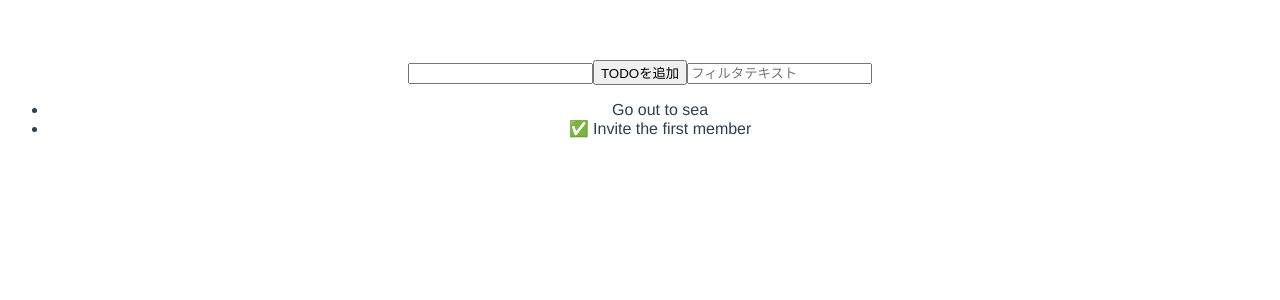
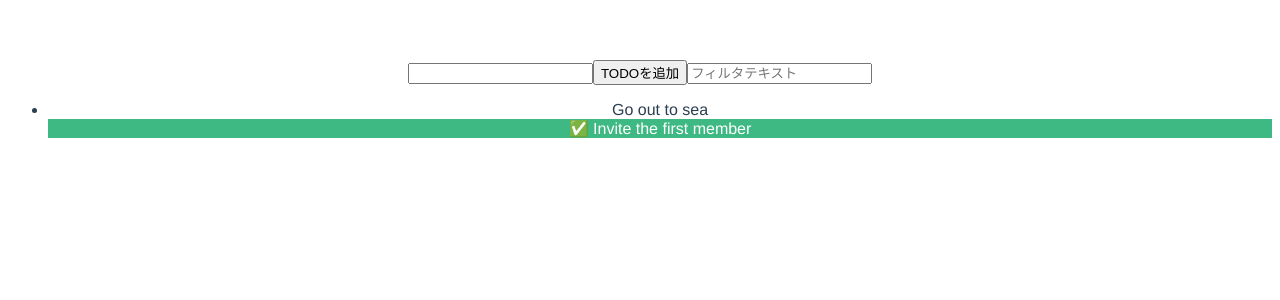
Before and after one commit to Takahiro800/vue-sample-todo, a Vue app in the folder vue-todo-list/: page / in a window 1280 px wide. Shown: the top 300 px of the page. Built offline with nearby package versions, Linux system fonts and the light colour scheme.

Commit message:
style(p55-3): todoリストを装飾

```diff
--- a/vue-todo-list/src/components/ToDoList.vue
+++ b/vue-todo-list/src/components/ToDoList.vue
@@ -4,13 +4,26 @@
     <button v-on:click="handleClick">TODOを追加</button>
     <input v-model="filterValue" placeholder="フィルタテキスト" />
     <ul>
-      <li v-for="todo in filterdTodoItems" v-bind:key="todo.id" v-on:click="todo.done = !todo.done">
+      <li
+        v-for="todo in filterdTodoItems"
+        v-bind:key="todo.id"
+        v-on:click="todo.done = !todo.done"
+        class="todo-item"
+        v-bind:class="{ done: todo.done }"
+      >
         <span v-if="todo.done">✅</span>
         {{ todo.text }}
       </li>
     </ul>
   </div>
 </template>
+
+<style>
+.todo-item.done {
+  background-color: #3fb983;
+  color: #ffffff;
+}
+</style>
 
 <script>
 export default {
```
